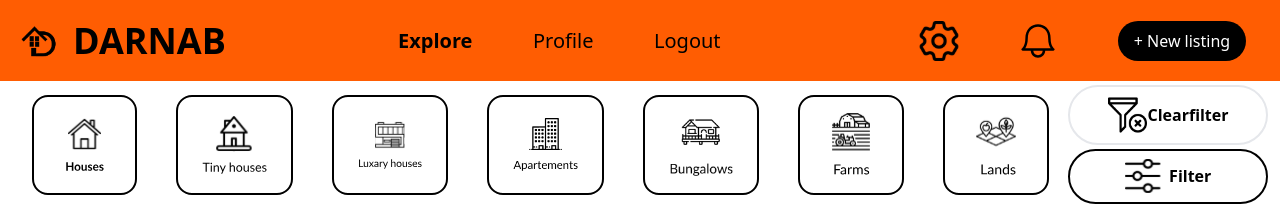
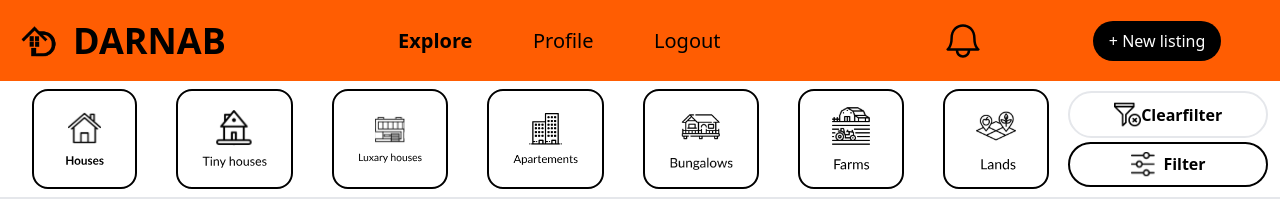
Before and after one commit to SifEddine05/TP-IGL, a React (Create React App) app in the folder client/: page /PropertiesFeed in a window 1280 px wide. Shown: the top 206 px of the page. Built offline with nearby package versions, Linux system fonts and the light colour scheme; sample sign-in values are in the browser's storage.

Commit message:
fix problems

```diff
--- a/client/src/components/nav.js
+++ b/client/src/components/nav.js
@@ -36,9 +36,6 @@ const Nav = ({num}) => {
                     <button className="lg:text-[20px] md:text-[17px] sm:text-[14px] text-[11px] hover:text-white" onClick={()=>{setLogout(true)}} >Logout</button>
                 </div>
                 <div className='w-[30%] flex justify-around items-center  gap-2'>
-                    <Link  to="/EditProfile" className='sm:w-[40px] w-[30%] hover:cursor-pointer'>
-                        <img src={sett} alt="logo" className='w-full' />
-                    </Link>
                     <Link  to='/showMsgs' className='sm:w-[40px] w-[30%] hover:cursor-pointer'>
                         <Noty width={"100%"} color={"#000"} count={3} />
                     </Link>
--- a/client/src/pages/PropertiesFeed.js
+++ b/client/src/pages/PropertiesFeed.js
@@ -745,10 +745,10 @@ const PropertiesFeed = () => {
             </div> */}
             <div className='w-[17%] '>
                     <div className='w-[100%]  lg:mr-10 md:mr-8 sm:mr-6 mr-4 my-1'>
-                        <button onClick={handlCancel} className='flex justify-center items-center md:p-2 p-1  w-[100%] hover:bg-gray-600 hover:bg-opacity-20 lg:text-[16px] md:text-[14px] sm:text-[12px] text-[10px] font-bold rounded-full border-2 '> <img src={clear} alt='filter' className='w-[22%] '/>Clearfilter</button>
+                        <button onClick={handlCancel} className='flex justify-center items-center md:p-2 p-1  w-[100%] hover:bg-gray-600 hover:bg-opacity-20 lg:text-[16px] md:text-[14px] sm:text-[12px] text-[10px] font-bold rounded-full border-2 '> <img src={clear} alt='filter' className='w-[15%] '/>Clearfilter</button>
                     </div>
                     <div className='w-[100%] lg:mr-10 md:mr-8 sm:mr-6 mr-4 mb-1'>
-                        <button onClick={handlClick} className='flex justify-center items-center md:p-2 p-1  w-[100%] hover:bg-gray-600 hover:bg-opacity-20 lg:text-[16px] md:text-[14px] sm:text-[12px] text-[10px] font-bold rounded-full border-2 border-black lg:px-4 md:px-3 sm:px-2 px-1'> <img src={ssss} alt='filter' className='w-[22%]  mr-2'/>Filter</button>
+                        <button onClick={handlClick} className='flex justify-center items-center md:p-2 p-1  w-[100%] hover:bg-gray-600 hover:bg-opacity-20 lg:text-[16px] md:text-[14px] sm:text-[12px] text-[10px] font-bold rounded-full border-2 border-black lg:px-4 md:px-3 sm:px-2 px-1'> <img src={ssss} alt='filter' className='w-[15%]  mr-2'/>Filter</button>
                     </div>
             </div>
 
```
